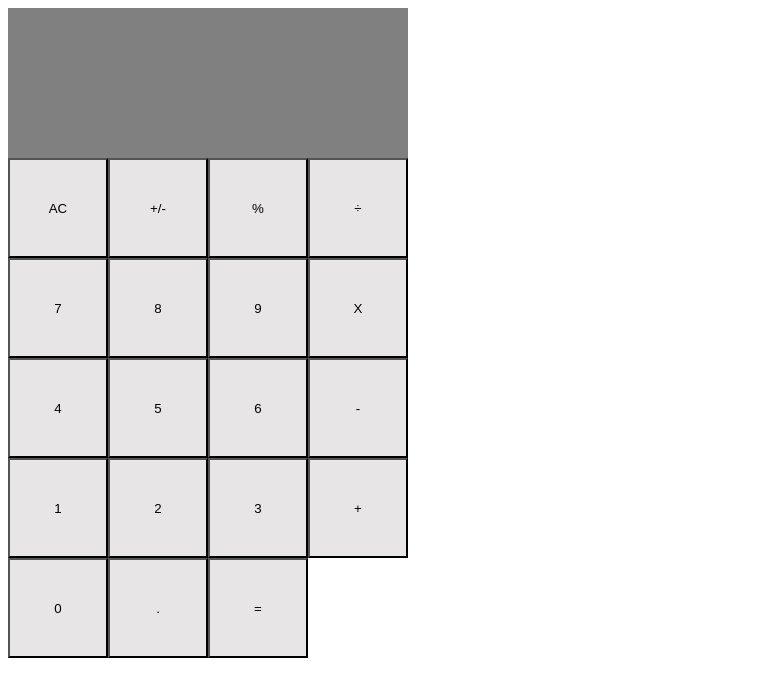
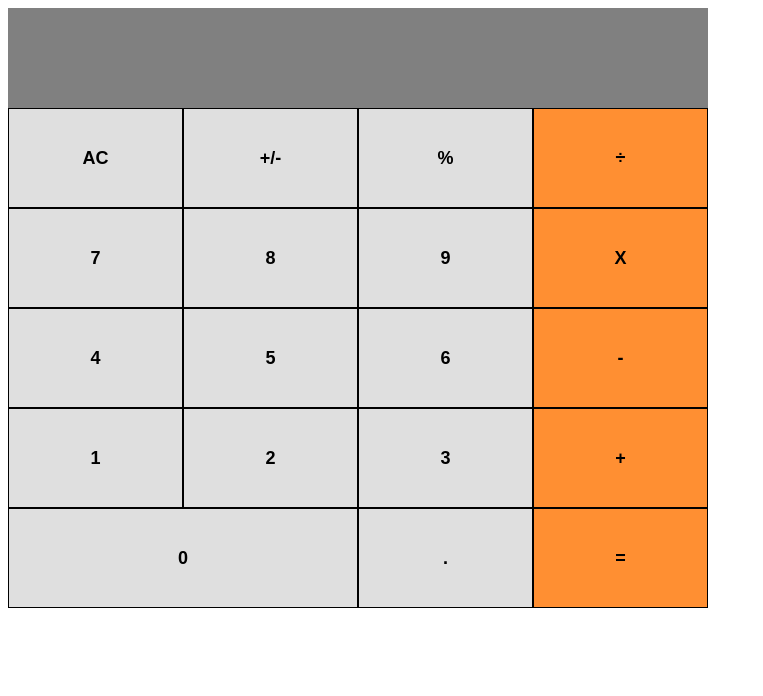
Before and after one commit to imran5644/react-calculator-app, a React (Create React App) app: page / in a window 1280 px wide. Shown: the top 696 px of the page, without its empty margins (0-763 px from the left). Built offline with nearby package versions, Linux system fonts and the light colour scheme.

Commit message:
Add styling and class to button and button panel

```diff
--- a/src/components/App.js
+++ b/src/components/App.js
@@ -2,6 +2,7 @@ import React, { useState } from 'react';
 import Display from './Display';
 import ButtonPanel from './ButtonPanel';
 import calculate from '../logic/calculate';
+import '../stylesheet/index.css';
 
 const App = () => {
   const [calculator, setCalculator] = useState({
@@ -18,10 +19,10 @@ const App = () => {
 
   const result = calculator;
   return (
-    <>
+    <div className="calculator">
       <Display result={result} />
       <ButtonPanel clickHandler={handleClick} />
-    </>
+    </div>
   );
 };
 
--- a/src/components/Button.js
+++ b/src/components/Button.js
@@ -1,23 +1,23 @@
 import PropTypes from 'prop-types';
 import '../stylesheet/Button.css';
 
-const Button = ({ name, clickHandler }) => {
+const Button = ({
+  name, clickHandler, operator, span2,
+}) => {
   const handleClick = (buttonName) => clickHandler(buttonName);
-  return (
-    <button
-      type="button"
-      onClick={(event) => handleClick(event.target.name)}
-      name={name}
-      className="Button"
-    >
-      {name}
-    </button>
-  );
+  return <button type="button" onClick={(event) => handleClick(event.target.name)} name={name} className={`${operator} ${span2}`}>{name}</button>;
 };
 
 Button.propTypes = {
   name: PropTypes.string.isRequired,
   clickHandler: PropTypes.func.isRequired,
+  operator: PropTypes.string,
+  span2: PropTypes.string,
+};
+
+Button.defaultProps = {
+  operator: 'Button',
+  span2: '',
 };
 
 export default Button;
--- a/src/components/ButtonPanel.js
+++ b/src/components/ButtonPanel.js
@@ -9,32 +9,31 @@ const ButtonPanel = ({ clickHandler }) => {
         <Button clickHandler={handleClick} name="AC" />
         <Button clickHandler={handleClick} name="+/-" />
         <Button clickHandler={handleClick} name="%" />
-        <Button clickHandler={handleClick} name="÷" />
+        <Button clickHandler={handleClick} name="÷" operator="operator" />
       </div>
       <div>
         <Button clickHandler={handleClick} name="7" />
         <Button clickHandler={handleClick} name="8" />
         <Button clickHandler={handleClick} name="9" />
-        <Button clickHandler={handleClick} name="X" />
+        <Button clickHandler={handleClick} name="X" operator="operator" />
       </div>
       <div>
         <Button clickHandler={handleClick} name="4" />
         <Button clickHandler={handleClick} name="5" />
         <Button clickHandler={handleClick} name="6" />
-        <Button clickHandler={handleClick} name="-" />
+        <Button clickHandler={handleClick} name="-" operator="operator" />
       </div>
       <div>
         <Button clickHandler={handleClick} name="1" />
         <Button clickHandler={handleClick} name="2" />
         <Button clickHandler={handleClick} name="3" />
-        <Button clickHandler={handleClick} name="+" />
+        <Button clickHandler={handleClick} name="+" operator="operator" />
       </div>
       <div>
-        <Button clickHandler={handleClick} name="0" />
+        <Button clickHandler={handleClick} name="0" span2="span2" />
         <Button clickHandler={handleClick} name="." />
-        <Button clickHandler={handleClick} name="=" />
+        <Button clickHandler={handleClick} name="=" operator="operator" />
       </div>
-
     </>
   );
 };
--- a/src/stylesheet/Button.css
+++ b/src/stylesheet/Button.css
@@ -1,6 +1,18 @@
-.Button {
+.Button,
+.operator {
   display: inline-block;
-  width: 100px;
+  width: 25%;
   height: 100px;
-  background-color: rgb(231, 229, 229);
+  border: 1px solid black;
+  background-color: #dfdfdf;
+  font-weight: bold;
+  font-size: large;
 }
+
+.operator {
+  background-color: #ff8f32;
+}
+
+.span2 {
+  width: 50%;
+}
--- a/src/stylesheet/Display.css
+++ b/src/stylesheet/Display.css
@@ -1,9 +1,12 @@
 .Display {
   text-align: right;
   background-color: gray;
-  width: 400px;
+  width: 100%;
   height: 100px;
   color: white;
-  padding-top: 50px;
+  font-weight: bold;
+  padding-top: 40px;
+  padding-right: 20px;
   font-size: 26px;
+  box-sizing: border-box;
 }
--- /dev/null
+++ b/src/stylesheet/index.css
@@ -0,0 +1,3 @@
+.calculator {
+    width: 700px;
+  }
```
